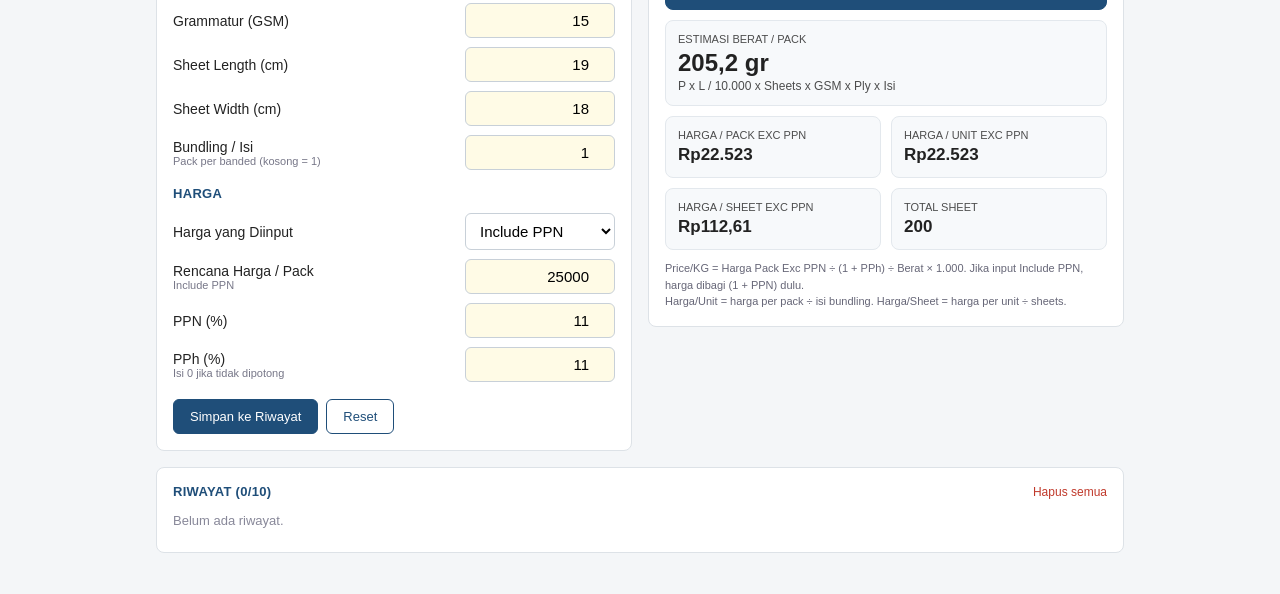
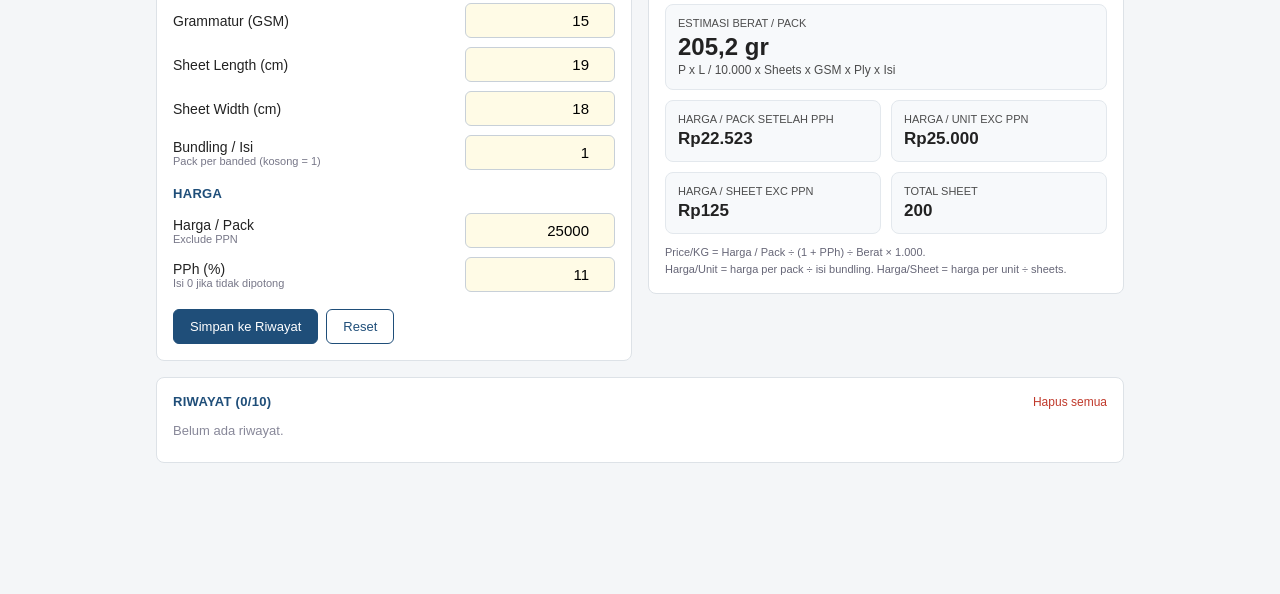
Before and after one commit to marketresearchspm/Product-Calculator, a plain HTML site: page index.html in a window 1280 px wide. Shown: the part 206-800 px from the top of the page. Drawn offline with Linux system fonts and the light colour scheme.

Commit message:
Update index.html

```diff
--- a/index.html
+++ b/index.html
@@ -18,7 +18,6 @@
   .row { display: grid; grid-template-columns: 1fr 150px; align-items: center; gap: 10px; margin-bottom: 9px; }
   .row label small { display: block; color: #778; font-size: 11px; }
   input { width: 100%; padding: 8px 10px; border: 1px solid #c8d0d8; border-radius: 6px; font-size: 15px; background: #fffbe6; text-align: right; }
-  select { width: 100%; padding: 8px 10px; border: 1px solid #c8d0d8; border-radius: 6px; font-size: 15px; background: #fff; }
   input:focus { outline: 2px solid #2e86c1; border-color: #2e86c1; }
   .kpi { background: #f7f9fb; border: 1px solid #e3e8ed; border-radius: 8px; padding: 12px; margin-bottom: 10px; }
   .kpi.main { background: #1f4e79; color: #fff; border-color: #1f4e79; }
@@ -63,7 +62,7 @@
     .wrap { padding: 10px; gap: 10px; }
     .card { padding: 12px; }
     .row { grid-template-columns: 1fr 130px; gap: 8px; }
-    input, select { font-size: 16px; padding: 10px; } /* 16px mencegah auto-zoom di iPhone */
+    input { font-size: 16px; padding: 10px; } /* 16px mencegah auto-zoom di iPhone */
     .kpi.main .val { font-size: 28px; }
     .kpi .val { font-size: 20px; }
     .mini .kpi .val { font-size: 15px; }
@@ -89,10 +88,7 @@
     <div class="row"><label>Bundling / Isi<small>Pack per banded (kosong = 1)</small></label><input id="bundling" type="number" inputmode="decimal" step="any" min="0" value="1"></div>
 
     <h2 style="margin-top:16px">Harga</h2>
-    <div class="row"><label>Harga yang Diinput</label>
-      <select id="mode"><option value="inc">Include PPN</option><option value="exc">Exclude PPN</option></select></div>
-    <div class="row"><label>Rencana Harga / Pack<small id="priceNote">Include PPN</small></label><input id="price" type="number" inputmode="decimal" step="any" min="0" value="25000"></div>
-    <div class="row"><label>PPN (%)</label><input id="ppn" type="number" inputmode="decimal" step="any" min="0" value="11"></div>
+    <div class="row"><label>Harga / Pack<small>Exclude PPN</small></label><input id="price" type="number" inputmode="decimal" step="any" min="0" value="25000"></div>
     <div class="row"><label>PPh (%)<small>Isi 0 jika tidak dipotong</small></label><input id="pph" type="number" inputmode="decimal" step="any" min="0" value="11"></div>
 
     <div class="btns">
@@ -106,7 +102,6 @@
     <div class="kpi main">
       <div class="lbl" id="l_kgMain">Price / KG (Exclude PPN &amp; PPh)</div>
       <div class="val" id="o_kgExc">-</div>
-      <div class="sub" id="o_kgInc">-</div>
     </div>
     <div class="kpi">
       <div class="lbl">Estimasi Berat / Pack</div>
@@ -114,13 +109,13 @@
       <div class="sub">P x L / 10.000 x Sheets x GSM x Ply x Isi</div>
     </div>
     <div class="mini">
-      <div class="kpi"><div class="lbl" id="l_priceOther">Harga / Pack Exc PPN</div><div class="val" id="o_priceExc">-</div></div>
+      <div class="kpi"><div class="lbl">Harga / Pack Setelah PPh</div><div class="val" id="o_priceExc">-</div></div>
       <div class="kpi"><div class="lbl">Harga / Unit Exc PPN</div><div class="val" id="o_unit">-</div></div>
       <div class="kpi"><div class="lbl">Harga / Sheet Exc PPN</div><div class="val" id="o_sheet">-</div></div>
       <div class="kpi"><div class="lbl">Total Sheet</div><div class="val" id="o_totalSheet">-</div></div>
     </div>
     <div class="note">
-      Price/KG = Harga Pack Exc PPN ÷ (1 + PPh) ÷ Berat × 1.000. Jika input Include PPN, harga dibagi (1 + PPN) dulu.<br>
+      Price/KG = Harga / Pack ÷ (1 + PPh) ÷ Berat × 1.000.<br>
       Harga/Unit = harga per pack ÷ isi bundling. Harga/Sheet = harga per unit ÷ sheets.
     </div>
   </div>
@@ -136,7 +131,7 @@
 <div id="toast"></div>
 
 <script>
-var DEFAULTS = { ply: 2, sheets: 200, gsm: 15, length: 19, width: 18, bundling: 1, price: 25000, ppn: 11, pph: 11 };
+var DEFAULTS = { ply: 2, sheets: 200, gsm: 15, length: 19, width: 18, bundling: 1, price: 25000, pph: 11 };
 
 function $(id){ return document.getElementById(id); }
 function n(id){ var v = parseFloat($(id).value); return isFinite(v) ? v : 0; }
@@ -145,27 +140,18 @@ function fmt(x, d){ return Number(x || 0).toLocaleString('id-ID', { maximumFract
 
 function calculate(){
   var ply = n('ply'), sheets = n('sheets'), gsm = n('gsm'), L = n('length'), W = n('width');
-  var isi = n('bundling') || 1, price = n('price'), ppn = n('ppn') / 100, pph = n('pph') / 100;
+  var isi = n('bundling') || 1, price = n('price'), pph = n('pph') / 100;
 
   var weight   = L * W / 10000 * sheets * gsm * ply * isi;   // gram per pack
-  var isExc    = $('mode').value === 'exc';
-  var priceExc = isExc ? price : price / (1 + ppn);   // harga tanpa PPN
-  var priceInc = isExc ? price * (1 + ppn) : price;   // harga dengan PPN
-  var kgPpn    = weight ? priceExc / weight * 1000 : 0;          // exclude PPN saja
-  var kgExc    = kgPpn / (1 + pph);                                // exclude PPN & PPh (hasil utama)
-  var kgInc    = weight ? priceInc / weight * 1000 : 0;
-  var unit     = priceExc / isi;
+  var afterPph = price / (1 + pph);                           // harga exc PPN setelah PPh
+  var kgExc    = weight ? afterPph / weight * 1000 : 0;       // HASIL UTAMA
+  var unit     = price / isi;
   var perSheet = sheets ? unit / sheets : 0;
 
   $('o_weight').textContent     = fmt(weight, 2) + ' gr';
   $('o_kgExc').textContent      = weight ? rp(kgExc) : '-';
   $('l_kgMain').innerHTML       = pph ? 'Price / KG (Exclude PPN &amp; PPh)' : 'Price / KG (Exclude PPN)';
-  $('o_kgInc').textContent      = !weight ? 'Lengkapi spesifikasi untuk menghitung berat' :
-    (pph ? 'Exclude PPN saja: ' + rp(kgPpn) + ' · ' : '') + 'Include PPN: ' + rp(kgInc) + ' / kg';
-  $('priceNote').textContent    = isExc ? 'Exclude PPN' : 'Include PPN';
-  $('l_priceOther').textContent = isExc ? 'Harga / Pack Inc PPN' : 'Harga / Pack Exc PPN';
-  $('o_priceExc').textContent   = rp(isExc ? priceInc : priceExc);
-  try { localStorage.setItem('pricekg_mode', $('mode').value); } catch (e) {}
+  $('o_priceExc').textContent   = rp(afterPph);
   $('o_unit').textContent       = rp(unit);
   $('o_sheet').textContent      = rp(perSheet, 2);
   $('o_totalSheet').textContent = fmt(sheets * isi, 0);
@@ -173,7 +159,7 @@ function calculate(){
 }
 
 // ===== RIWAYAT (maks 10, FIFO) =====
-var HKEY = 'pricekg_history_v1', HMAX = 10, FIELDS = ['ply','sheets','gsm','length','width','bundling','price','ppn','pph'];
+var HKEY = 'pricekg_history_v1', HMAX = 10, FIELDS = ['ply','sheets','gsm','length','width','bundling','price','pph'];
 
 function loadHistory(){
   try { var h = JSON.parse(localStorage.getItem(HKEY) || '[]'); return Array.isArray(h) ? h : []; }
@@ -193,7 +179,6 @@ function saveHistory(){
   if (!r.weight || !n('price')) { toast('Isi spesifikasi & harga dulu sebelum menyimpan'); return; }
   var entry = { time: Date.now(), weight: r.weight, kgExc: r.kgExc };
   FIELDS.forEach(function(f){ entry[f] = n(f); });
-  entry.mode = $('mode').value;
   var h = loadHistory();
   h.push(entry);                       // tambah di akhir (terbaru)
   while (h.length > HMAX) h.shift();   // hapus yang paling lama
@@ -203,7 +188,8 @@ function saveHistory(){
 function useHistory(i){
   var e = loadHistory()[i]; if (!e) return;
   FIELDS.forEach(function(f){ $(f).value = (e[f] !== undefined) ? e[f] : (f === 'pph' ? 0 : DEFAULTS[f]); });
-  $('mode').value = e.mode || 'inc';
+  // riwayat versi lama yang harganya include PPN -> ubah ke exclude PPN
+  if (e.mode === 'inc') $('price').value = Math.round(e.price / (1 + (e.ppn || 0) / 100) * 100) / 100;
   calculate();
   window.scrollTo({ top: 0, behavior: 'smooth' });
   toast('Perhitungan dimuat');
@@ -229,7 +215,7 @@ function renderHistory(){
                 d.toLocaleTimeString('id-ID', { hour: '2-digit', minute: '2-digit' });
     html += '<div class="hitem"><div class="info">' +
       '<div class="kg">' + rp(e.kgExc) + ' /kg</div>' +
-      '<div class="det">' + rp(e.price) + (e.mode === 'exc' ? ' (exc)' : ' (inc)') + ' · ' + fmt(e.ply, 1) + 'ply ' + fmt(e.sheets, 0) + 'sh ' + fmt(e.gsm, 1) + 'gsm · ' + waktu + '</div>' +
+      '<div class="det">' + rp(e.mode === 'inc' ? e.price / (1 + (e.ppn || 0) / 100) : e.price) + ' · ' + fmt(e.ply, 1) + 'ply ' + fmt(e.sheets, 0) + 'sh ' + fmt(e.gsm, 1) + 'gsm · ' + waktu + '</div>' +
       '</div><button onclick="useHistory(' + i + ')">Pakai</button>' +
       '<button class="x" title="Hapus" onclick="deleteHistory(' + i + ')">×</button></div>';
   }
@@ -239,14 +225,12 @@ function renderHistory(){
 // Reset: semua input jadi 0, kecuali PPN tetap 11%
 function resetForm(){
   ['ply','sheets','gsm','length','width','bundling','price'].forEach(function(k){ $(k).value = 0; });
-  $('ppn').value = 11;
   $('pph').value = 11;
 
   calculate();
 }
 
 document.addEventListener('input', calculate);
-try { var m = localStorage.getItem('pricekg_mode'); if (m === 'inc' || m === 'exc') $('mode').value = m; } catch (e) {}
 calculate();
 renderHistory();
 </script>
```
